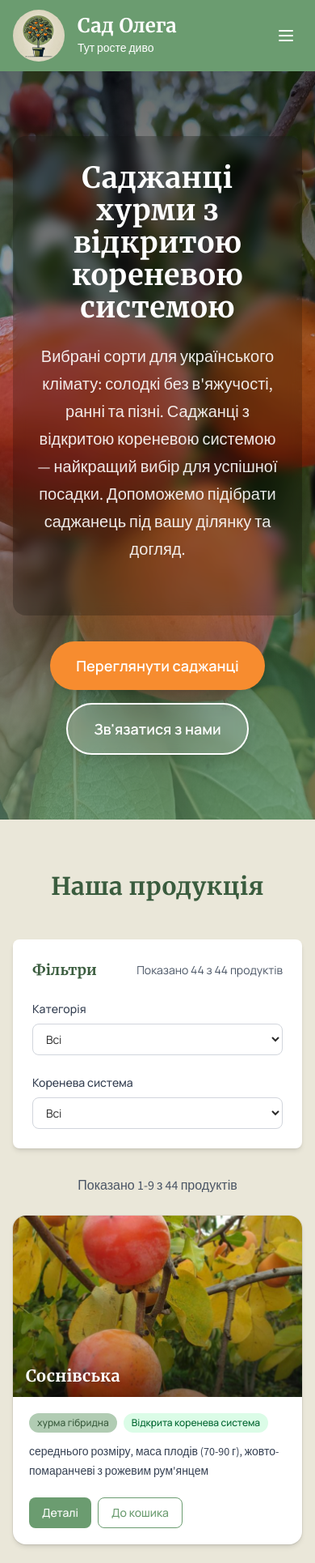
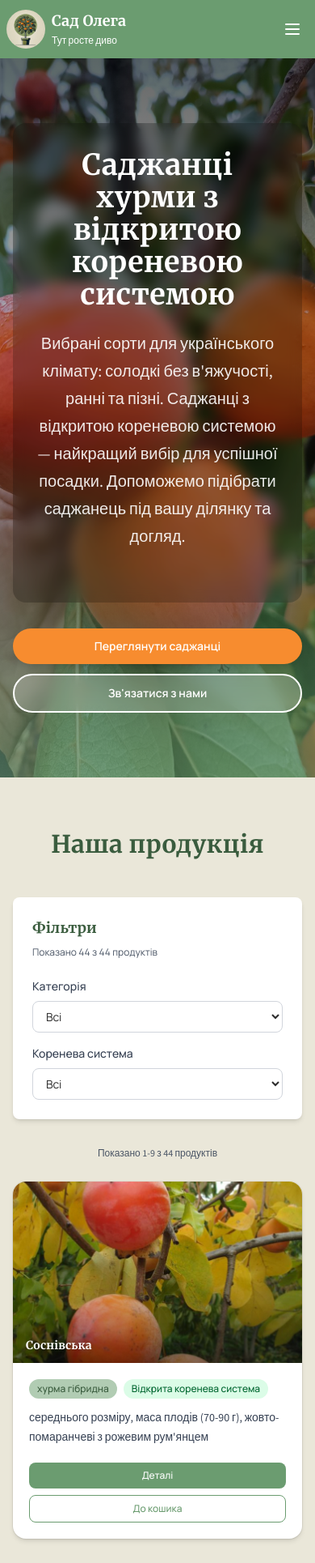
Before and after one commit to AndriiShopiak/grow-miracle, a Next.js app: page / in a window 390 px wide. Shown: the top 1930 px of the page at 81% size. Built offline with nearby package versions, Linux system fonts and the light colour scheme.

Commit message:
feat: enhance layout and responsiveness across components with improved spacing, typography, and mobile support

```diff
--- a/src/app/globals.css
+++ b/src/app/globals.css
@@ -33,6 +33,18 @@ body {
   color: var(--foreground);
   font-family: var(--font-sans), Arial, Helvetica, sans-serif;
   line-height: 1.6;
+  overflow-x: hidden; /* Запобігає горизонтальній прокрутці */
+}
+
+/* Запобігає переповненню контейнерів */
+* {
+  box-sizing: border-box;
+}
+
+/* Забезпечує правильну роботу flexbox на мобільних */
+.container {
+  max-width: 100%;
+  overflow-x: hidden;
 }
 
 /* Заголовки — елегантна антиква для преміального вигляду */
--- a/src/app/page.tsx
+++ b/src/app/page.tsx
@@ -24,10 +24,10 @@ export default function Home() {
     <div className="min-h-screen bg-background">
       {/* Header з логотипом та навігацією */}
       <header className="bg-primary shadow-lg">
-        <div className="container mx-auto px-4 py-3">
+        <div className="container mx-auto px-2 sm:px-4 py-3">
           <div className="flex items-center justify-between">
-            <div className="flex items-center space-x-4">
-              <div className="w-16 h-16 rounded-full overflow-hidden flex items-center justify-center bg-white">
+            <div className="flex items-center space-x-2 sm:space-x-4 min-w-0 flex-1">
+              <div className="w-12 h-12 sm:w-16 sm:h-16 rounded-full overflow-hidden flex items-center justify-center bg-white flex-shrink-0">
                 <Image
                   src="/logo/garden_logo.jpg"
                   alt="Логотип Сад Олега"
@@ -36,9 +36,9 @@ export default function Home() {
                   className="object-cover"
                 />
               </div>
-              <div>
-                <h1 className="text-2xl font-bold text-white">Сад Олега</h1>
-                <p className="text-white text-sm">Тут росте диво</p>
+              <div className="min-w-0 flex-1">
+                <h1 className="text-lg sm:text-2xl font-bold text-white truncate">Сад Олега</h1>
+                <p className="text-white text-xs sm:text-sm truncate">Тут росте диво</p>
               </div>
             </div>
 
@@ -132,16 +132,16 @@ export default function Home() {
               Допоможемо підібрати саджанець під вашу ділянку та догляд.
             </p>
           </div>
-          <div className="flex flex-col sm:flex-row gap-4 justify-center items-center">
+          <div className="flex flex-col sm:flex-row gap-3 sm:gap-4 justify-center items-center">
             <button
               onClick={() => scrollToSection('products')}
-              className="inline-block bg-accent text-white px-8 py-4 rounded-full text-lg font-semibold hover:bg-light-accent transition-colors shadow-lg"
+              className="w-full sm:w-auto inline-block bg-accent text-white px-4 sm:px-8 py-3 sm:py-4 rounded-full text-sm sm:text-lg font-semibold hover:bg-light-accent transition-colors shadow-lg text-center"
             >
               Переглянути саджанці
             </button>
             <button
               onClick={() => scrollToSection('contact')}
-              className="inline-block bg-white/20 backdrop-blur-sm text-white border-2 border-white px-8 py-4 rounded-full text-lg font-semibold hover:bg-white/30 transition-colors shadow-lg"
+              className="w-full sm:w-auto inline-block bg-white/20 backdrop-blur-sm text-white border-2 border-white px-4 sm:px-8 py-3 sm:py-4 rounded-full text-sm sm:text-lg font-semibold hover:bg-white/30 transition-colors shadow-lg text-center"
             >
               Зв&apos;язатися з нами
             </button>
@@ -173,12 +173,13 @@ export default function Home() {
           <div className="mt-10 text-center">
             <Link
               href="/gallery"
-              className="inline-flex items-center gap-2 bg-accent text-white px-8 py-4 rounded-full font-semibold shadow-lg hover:bg-light-accent focus:outline-none focus:ring-2 focus:ring-accent/60 focus:ring-offset-2 focus:ring-offset-white transition-all duration-300 hover:scale-105"
+              className="inline-flex items-center gap-2 bg-accent text-white px-4 sm:px-8 py-3 sm:py-4 rounded-full text-sm sm:text-base font-semibold shadow-lg hover:bg-light-accent focus:outline-none focus:ring-2 focus:ring-accent/60 focus:ring-offset-2 focus:ring-offset-white transition-all duration-300 hover:scale-105"
             >
-              <svg className="w-5 h-5" fill="none" stroke="currentColor" viewBox="0 0 24 24">
+              <svg className="w-4 h-4 sm:w-5 sm:h-5" fill="none" stroke="currentColor" viewBox="0 0 24 24">
                 <path strokeLinecap="round" strokeLinejoin="round" strokeWidth={2} d="M4 16l4.586-4.586a2 2 0 012.828 0L16 16m-2-2l1.586-1.586a2 2 0 012.828 0L20 14m-6-6h.01M6 20h12a2 2 0 002-2V6a2 2 0 00-2-2H6a2 2 0 00-2 2v12a2 2 0 002 2z" />
               </svg>
-              Переглянути всі фото
+              <span className="hidden sm:inline">Переглянути всі фото</span>
+              <span className="sm:hidden">Всі фото</span>
             </Link>
           </div>
         </div>
--- a/src/components/ProductFilter.tsx
+++ b/src/components/ProductFilter.tsx
@@ -45,14 +45,14 @@ export default function ProductFilter({ onFilterChange, totalCount, filteredCoun
 
   return (
     <div className="bg-white rounded-lg shadow-md p-6 mb-8">
-      <div className="flex items-center justify-between mb-6">
+      <div className="flex flex-col sm:flex-row sm:items-center sm:justify-between gap-2 sm:gap-0 mb-6">
         <h3 className="text-lg font-semibold text-secondary">Фільтри</h3>
-        <div className="text-sm text-gray-600">
+        <div className="text-xs sm:text-sm text-gray-600 whitespace-nowrap">
           Показано {filteredCount} з {totalCount} продуктів
         </div>
       </div>
 
-      <div className="grid grid-cols-1 md:grid-cols-2 gap-6">
+      <div className="grid grid-cols-1 sm:grid-cols-2 gap-4 sm:gap-6">
         {/* Фільтр по категорії */}
         <div>
           <label className="block text-sm font-medium text-gray-700 mb-2">
--- a/src/components/ProductGrid.tsx
+++ b/src/components/ProductGrid.tsx
@@ -121,7 +121,7 @@ function ProductGridWithSearchParams() {
 
       {/* Products info */}
       <div className="mb-6 text-center">
-        <p className="text-gray-600">
+        <p className="text-xs sm:text-sm text-gray-600 px-2">
           Показано {startIndex + 1}-{Math.min(endIndex, filteredProducts.length)} з {filteredProducts.length} продуктів
         </p>
       </div>
@@ -137,7 +137,7 @@ function ProductGridWithSearchParams() {
             <Image src={item.image} alt={item.title} fill className="object-cover" />
             <div className="absolute inset-0 bg-gradient-to-t from-black/50 via-black/5 to-transparent opacity-90" />
             <div className="absolute bottom-3 left-4 right-4 flex items-end justify-between">
-              <h4 className="text-white text-xl font-semibold drop-shadow">{item.title}</h4>
+              <h4 className="text-white text-sm sm:text-xl font-semibold drop-shadow line-clamp-2">{item.title}</h4>
             </div>
             {(itemIdsInCart.has(item.id) || justAddedIds.has(item.id)) && (
               <div className="absolute top-3 right-3 inline-flex items-center gap-1 rounded-full bg-emerald-600/90 text-white text-xs font-medium px-2.5 py-1 shadow">
@@ -166,17 +166,17 @@ function ProductGridWithSearchParams() {
               {item.fruits}
             </p>
             <div className="mt-5">
-              <div className="flex gap-2">
+              <div className="flex flex-col sm:flex-row gap-2">
                 <Link
                   href={`/products/${item.id}?${searchParams.toString()}`}
-                  className="inline-flex items-center rounded-lg bg-primary px-4 py-2 text-white text-sm font-medium transition-colors hover:bg-secondary"
+                  className="flex-1 sm:flex-none inline-flex items-center justify-center rounded-lg bg-primary px-3 sm:px-4 py-2 text-white text-xs sm:text-sm font-medium transition-colors hover:bg-secondary"
                 >
                   Деталі
                 </Link>
                 {itemIdsInCart.has(item.id) ? (
                   <button
                     disabled
-                    className="inline-flex items-center rounded-lg border border-gray-300 px-4 py-2 text-gray-500 text-sm font-medium cursor-default"
+                    className="flex-1 sm:flex-none inline-flex items-center justify-center rounded-lg border border-gray-300 px-3 sm:px-4 py-2 text-gray-500 text-xs sm:text-sm font-medium cursor-default"
                   >
                     В кошику
                   </button>
@@ -187,7 +187,7 @@ function ProductGridWithSearchParams() {
                       add({ id: item.id, title: item.title, image: item.image, price });
                       markJustAdded(item.id);
                     }}
-                    className="inline-flex items-center rounded-lg border border-primary px-4 py-2 text-primary text-sm font-medium transition-colors hover:bg-light-green/40"
+                    className="flex-1 sm:flex-none inline-flex items-center justify-center rounded-lg border border-primary px-3 sm:px-4 py-2 text-primary text-xs sm:text-sm font-medium transition-colors hover:bg-light-green/40"
                   >
                     До кошика
                   </button>
--- a/src/components/products/DetailRight.tsx
+++ b/src/components/products/DetailRight.tsx
@@ -51,10 +51,10 @@ export default function DetailRight({ item }: { item: Cultivar }) {
       <div className="bg-gradient-to-r from-light-green/20 to-accent/10 rounded-2xl p-6 border border-light-green/30">
         <h1 className="text-4xl font-bold text-secondary mb-4">{item.title}</h1>
         <div className="inline-flex items-center gap-2 rounded-xl bg-white/80 backdrop-blur-sm px-4 py-3 ring-2 ring-accent shadow-lg">
-          <span className="text-4xl font-extrabold text-secondary">
-            {getProductPrice(item)} грн/шт
+          <span className="text-3xl font-extrabold text-secondary">
+            {getProductPrice(item)} грн
           </span>
-          <span className="text-sm font-medium uppercase tracking-wide text-accent bg-accent/10 rounded px-2 py-1">за одиницю</span>
+          <span className="text-sm font-medium uppercase tracking-wide text-white bg-accent rounded px-2 py-1 shadow-sm">за одиницю</span>
         </div>
       </div>
 
@@ -64,7 +64,7 @@ export default function DetailRight({ item }: { item: Cultivar }) {
           <span className="inline-flex items-center rounded-full bg-light-green/70 text-secondary text-base font-medium px-4 py-2 shadow-sm">
             {item.species}
           </span>
-          <span className="inline-flex items-center rounded-full bg-accent/15 text-accent text-base font-medium px-4 py-2 shadow-sm">
+          <span className="inline-flex items-center rounded-lg bg-accent/20 text-accent text-base font-medium px-4 py-2 shadow-sm border border-accent/30">
             Дозрівання: {item.ripeningTerm}
           </span>
           <span className={`inline-flex items-center rounded-full text-base font-medium px-4 py-2 shadow-sm ${
@@ -167,7 +167,7 @@ export default function DetailRight({ item }: { item: Cultivar }) {
                 const price = getProductPrice(item);
                 add({ id: item.id, title: item.title, image: item.image, price });
               }}
-              className="flex-1 rounded-lg border-2 border-primary bg-white px-6 py-3 text-primary hover:bg-light-green/20 transition-all duration-200 font-medium shadow-sm hover:shadow-md text-lg"
+              className="flex-1 rounded-lg border-2 border-primary bg-white px-6 py-3 text-primary hover:bg-light-green/20 transition-all duration-200 font-medium shadow-sm hover:shadow-md text-lg focus:outline-none focus:ring-2 focus:ring-primary/50"
             >
               Додати до кошика
             </button>
```
Also changed, not shown: src/components/Pagination.tsx (+10 -8 lines).
